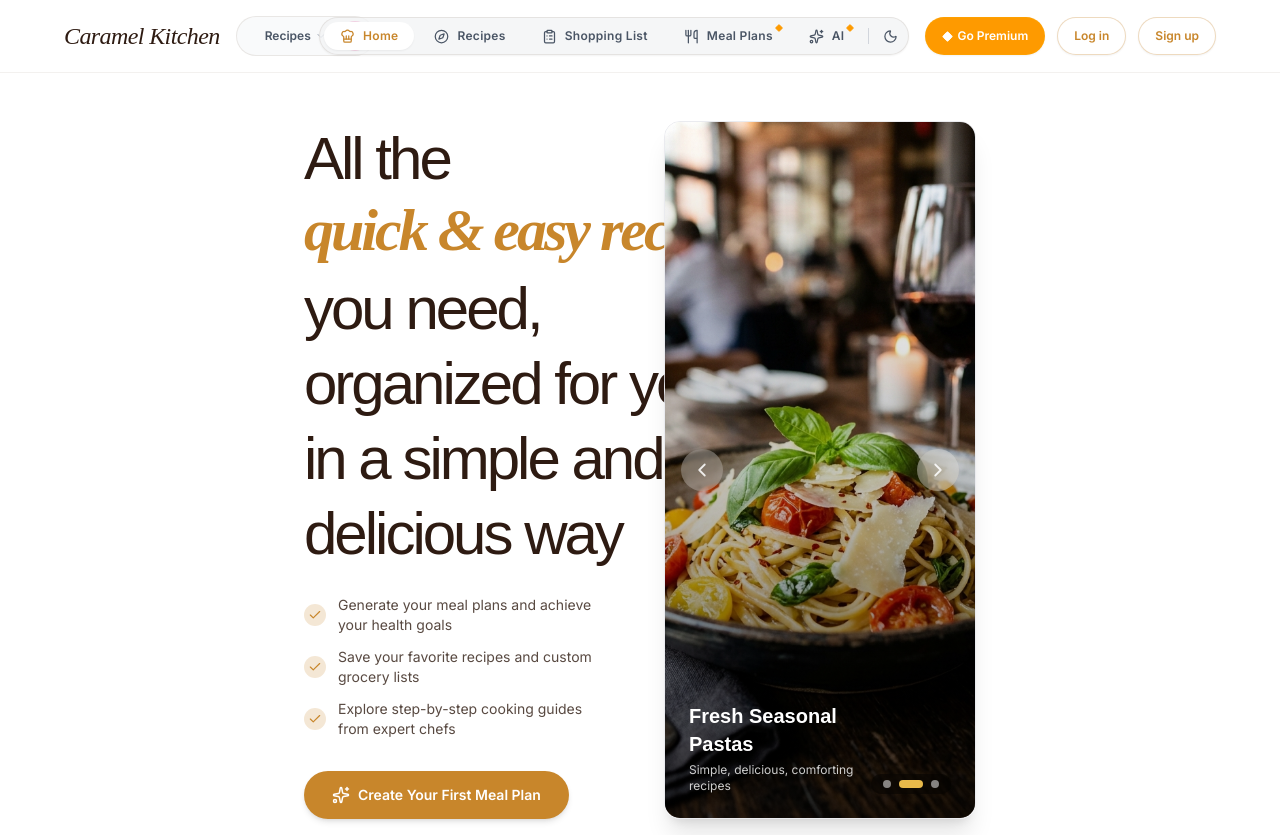
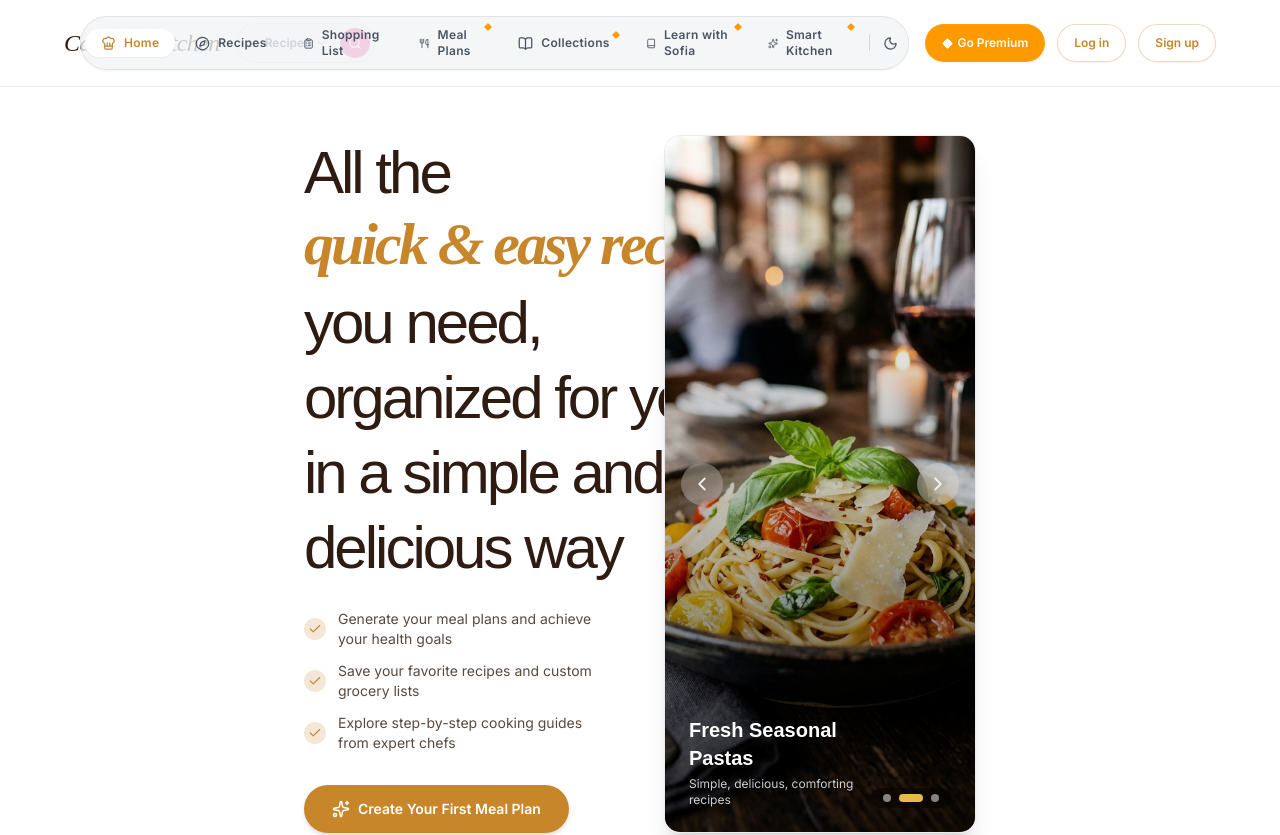
Before and after one commit to VWanyungu/caramel-kitchen, a React (Vite) app in the folder frontend2/: page / in a window 1280 px wide. Shown: the top 835 px of the page. Built offline with nearby package versions, Linux system fonts and the light colour scheme; no server answers; a web font is replaced by a local one.

Commit message:
feat: adding collections and Learn tabs to navbar (#92)

```diff
--- a/frontend2/src/components/Navbar.tsx
+++ b/frontend2/src/components/Navbar.tsx
@@ -15,7 +15,7 @@ import {
   Menu,
   LogOut,
   LogIn,
-  UserPlus,
+  UserPlus, Book, BookOpen
 } from "lucide-react";
 import { useEffect, useState } from "react";
 import {
@@ -271,6 +271,56 @@ export function Navbar() {
             </Link>
 
             <Link
+              to="/meal-plans"
+              onClick={(e) => {
+                if (!isPremium) {
+                  e.preventDefault();
+                  openPremiumModal({
+                    featureName: "Weekly Meal Planner",
+                    featureDescription:
+                      "Meal planning, macro balancing, and automated schedule generation are available exclusively on Caramel Bronze and Silver plans.",
+                  });
+                }
+              }}
+              className={`relative flex items-center gap-2 px-3.5 xl:px-4 py-1.5 rounded-full text-xs font-semibold tracking-wide transition-all duration-200 ${isMealPlansActive
+                ? "bg-white dark:bg-[#120905] text-caramel dark:text-caramel shadow-xs"
+                : "text-gray-600 dark:text-gray-300 hover:text-ink dark:hover:text-caramel"
+                }`}
+            >
+              <BookOpen size={15} />
+              <span>Collections</span>
+              <Diamond
+                size={8}
+                className="absolute top-0.5 right-1.5 text-amber-500 fill-amber-500"
+              />
+            </Link>
+
+            <Link
+              to="/meal-plans"
+              onClick={(e) => {
+                if (!isPremium) {
+                  e.preventDefault();
+                  openPremiumModal({
+                    featureName: "Weekly Meal Planner",
+                    featureDescription:
+                      "Meal planning, macro balancing, and automated schedule generation are available exclusively on Caramel Bronze and Silver plans.",
+                  });
+                }
+              }}
+              className={`relative flex items-center gap-2 px-3.5 xl:px-4 py-1.5 rounded-full text-xs font-semibold tracking-wide transition-all duration-200 ${isMealPlansActive
+                ? "bg-white dark:bg-[#120905] text-caramel dark:text-caramel shadow-xs"
+                : "text-gray-600 dark:text-gray-300 hover:text-ink dark:hover:text-caramel"
+                }`}
+            >
+              <Book size={15} />
+              <span>Learn with Sofia</span>
+              <Diamond
+                size={8}
+                className="absolute top-0.5 right-1.5 text-amber-500 fill-amber-500"
+              />
+            </Link>
+
+            <Link
               to="/ai"
               onClick={(e) => {
                 if (!isPremium) {
@@ -288,7 +338,7 @@ export function Navbar() {
                 }`}
             >
               <Sparkles size={15} />
-              <span>AI</span>
+              <span>Smart Kitchen</span>
               <Diamond
                 size={8}
                 className="absolute top-0.5 right-1.5 text-amber-500 fill-amber-500"
```
